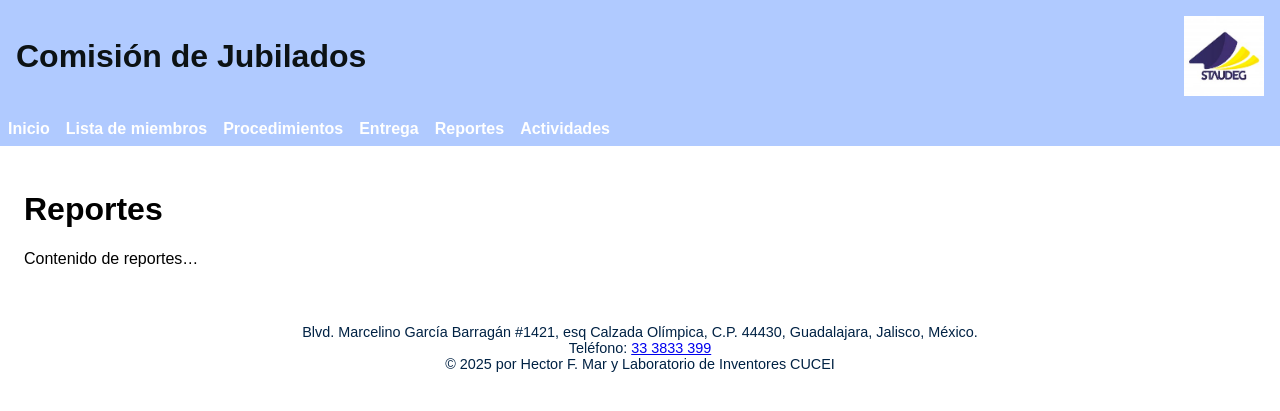
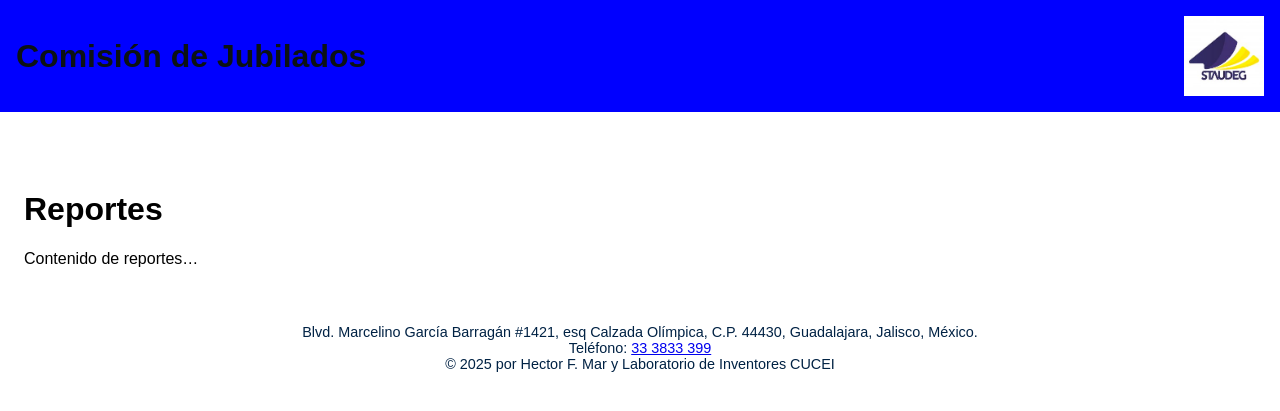
Before and after one commit to HFMD26/HFMD26.github.io, a Jekyll site: the page built from reportes.md, in a window 1280 px wide. Shown: the top 411 px of the page. Built offline with Jekyll 4.4.1, drawn with Linux system fonts in a browser that asks for light colours; comment, search, counter and statistics services are not loaded.

Commit message:
Update default.html

```diff
--- a/_layouts/default.html
+++ b/_layouts/default.html
@@ -18,7 +18,7 @@
         font-family: sans-serif;
       }
       .header {
-        background-color: #b0caff;
+        background-color: blue;
         color: black;
         padding: 1rem;
         display: flex;
@@ -34,7 +34,7 @@
         height: 80px;
       }
       .nav {
-        background-color: #b0caff;
+        background-color: amarillo;
         color: black;
         padding: 0.5rem;
         display: flex;
```
